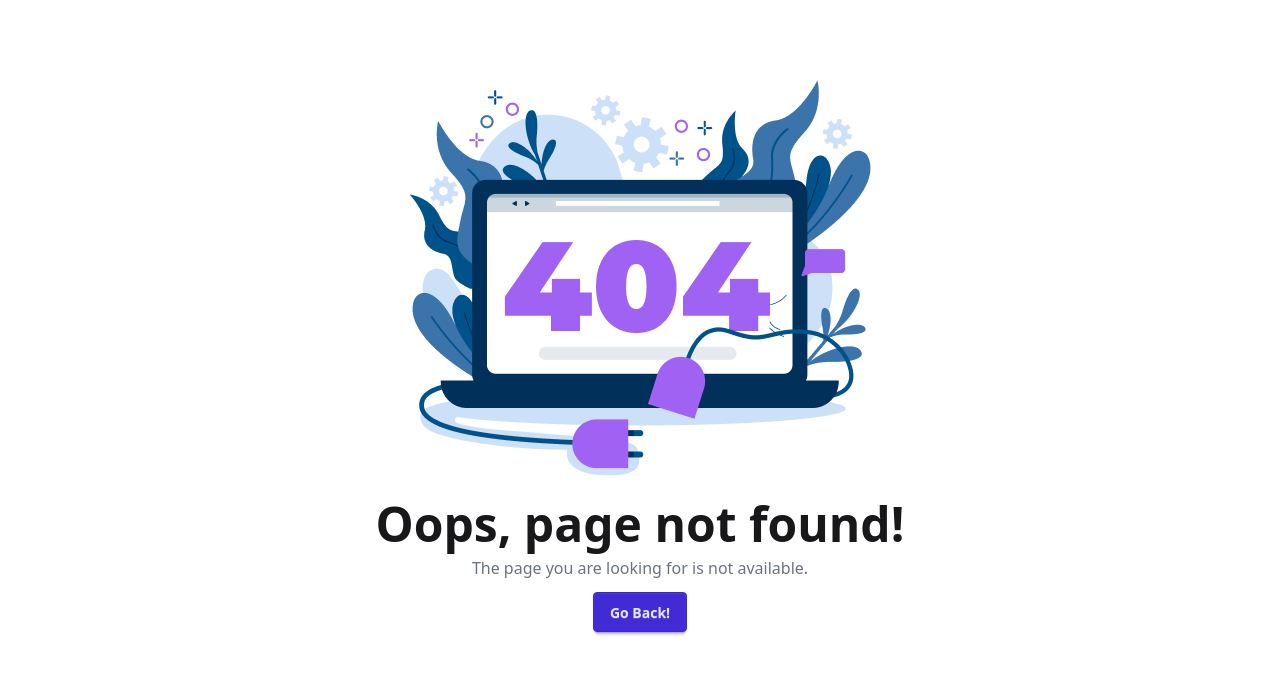
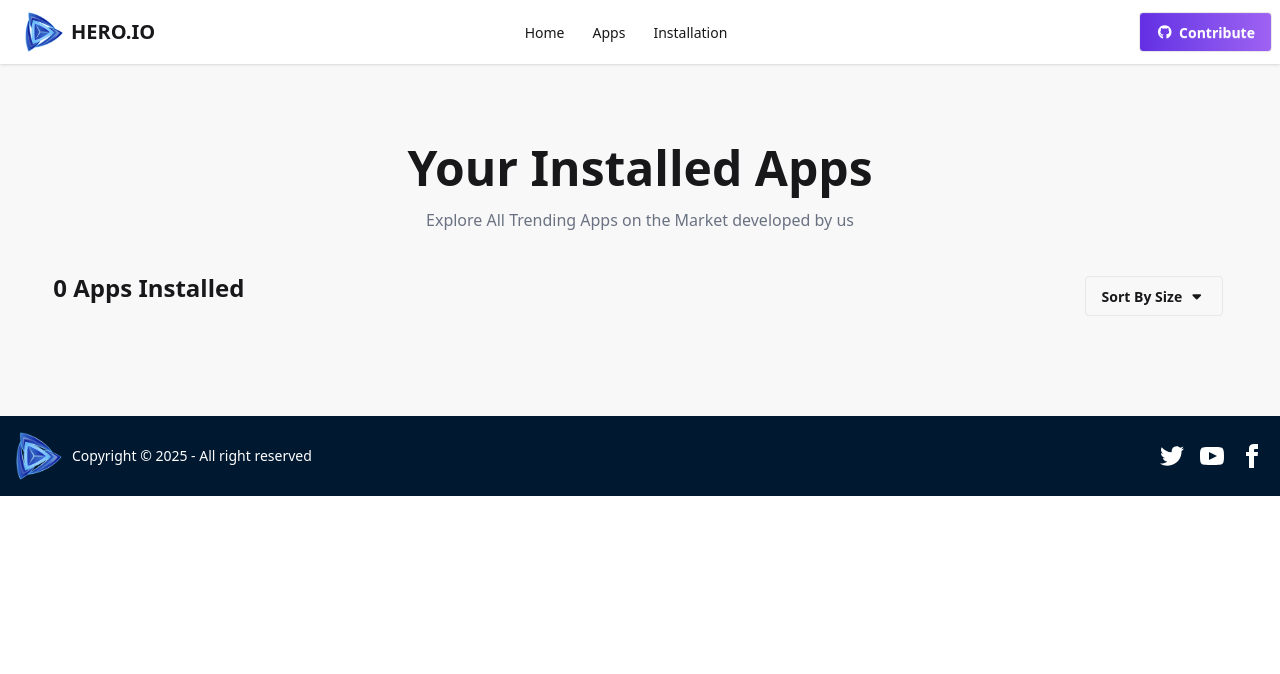
Before and after one commit to SadmanWebDev/Hero-IO, a React (Vite) app: page /installation in a window 1280 px wide. Before the commit this address had no page. Shown: the top 674 px of the page. Built offline with nearby package versions, Linux system fonts and the light colour scheme.

Commit message:
Installation page created

```diff
--- a/src/Pages/AppDetails/AppDetails.jsx
+++ b/src/Pages/AppDetails/AppDetails.jsx
@@ -4,6 +4,7 @@ import dIcon from "../../assets/icon-downloads.png";
 import raIcon from "../../assets/icon-ratings.png";
 import reIcon from "../../assets/icon-review.png";
 import RatingChart from "../RatingChart/RatingChart";
+import { addInInstallation } from "../utility/handleInstall";
 
 const AppDetails = () => {
   const apps = useLoaderData();
@@ -20,11 +21,14 @@ const AppDetails = () => {
     size,
     title,
   } = app;
-  console.log(ratings);
+
+  const handleInstall = (id) => {
+    addInInstallation(id);
+  };
 
   return (
     <div className="max-w-11/12 m-auto py-20">
-      <div className="flex">
+      <div className="flex-row text-center md:text-left md:flex">
         <img className="w-[330px] mr-10 mb-10" src={image} alt="" />
         <div>
           <h1 className="text-3xl font-bold mb-3">{title}</h1>
@@ -32,24 +36,27 @@ const AppDetails = () => {
             Developed by <span className="text-[#9F62F2]">{companyName}</span>
           </p>
           <div className="border border-gray-300 mb-7"></div>
-          <div className="flex mb-8">
-            <div className="mr-6 flex flex-col items-center">
+          <div className="md:flex flex-row mb-8">
+            <div className="mb-6 md:mr-12 flex flex-col items-center">
               <img className="w-[30px]" src={dIcon} alt="" />
               <p>Downloads</p>
               <span className="font-bold text-4xl">{downloads}</span>
             </div>
-            <div className="mr-6 flex flex-col items-center">
+            <div className="mb-6 md:mr-12 flex flex-col items-center">
               <img className="w-[30px]" src={raIcon} alt="" />
               <p>Average Ratings</p>
               <span className="font-bold text-4xl">{ratingAvg}</span>
             </div>
-            <div className="mr-6 flex flex-col items-center">
+            <div className="mb-6 md:mr-12 flex flex-col items-center">
               <img className="w-[30px]" src={reIcon} alt="" />
               <p>Total Reviews</p>
               <span className="font-bold text-4xl">{reviews}</span>
             </div>
           </div>
-          <button className="btn text-white bg-gradient-to-r from-[#632EE3] to-[#9F62F2]">
+          <button
+            onClick={() => handleInstall(id)}
+            className="btn mb-5 text-white bg-gradient-to-r from-[#632EE3] to-[#9F62F2]"
+          >
             Install Now ({size}MB)
           </button>
         </div>
--- a/src/Pages/Installation/Installation.jsx
+++ b/src/Pages/Installation/Installation.jsx
@@ -1,7 +1,60 @@
-import React from "react";
+import React, { useEffect, useState } from "react";
+import { FontAwesomeIcon } from "@fortawesome/react-fontawesome";
+import { faCaretDown } from "@fortawesome/free-solid-svg-icons";
+import { useLoaderData } from "react-router";
+import InstalledApp from "../InstalledApp/InstalledApp";
+import { getInstallApp } from "../utility/handleInstall";
 
 const Installation = () => {
-  return <div></div>;
+  const [install, setInstall] = useState([]);
+
+  const apps = useLoaderData();
+  useEffect(() => {
+    const installAppData = getInstallApp();
+    const convertedInstalledApp = installAppData.map((id) => parseInt(id));
+    const installedApp = apps.filter((app) =>
+      convertedInstalledApp.includes(app.id)
+    );
+    setInstall(installedApp);
+  }, []);
+
+  return (
+    <div className=" bg-base-200 py-20">
+      <div className="max-w-11/12 m-auto text-center">
+        <h1 className="text-5xl font-semibold mb-4">Your Installed Apps</h1>
+        <p className="text-gray-500 mb-10">
+          Explore All Trending Apps on the Market developed by us
+        </p>
+        <div className="flex justify-between mb-4">
+          <h3 className="text-2xl font-semibold">
+            {install.length} Apps Installed
+          </h3>
+          <div className="dropdown">
+            <div tabIndex={0} role="button" className="btn m-1">
+              Sort By Size
+              <FontAwesomeIcon icon={faCaretDown} />
+            </div>
+            <ul
+              tabIndex="-1"
+              className="dropdown-content menu bg-base-100 rounded-box z-1 w-52 p-2 shadow-sm"
+            >
+              <li>
+                <a>Low to High</a>
+              </li>
+              <li>
+                <a>High to Low</a>
+              </li>
+            </ul>
+          </div>
+        </div>
+        <div>
+          {install.map((app) => (
+            <InstalledApp key={app.id} app={app}></InstalledApp>
+          ))}
+        </div>
+      </div>
+    </div>
+  );
 };
 
 export default Installation;
--- /dev/null
+++ b/src/Pages/InstalledApp/InstalledApp.jsx
@@ -0,0 +1,33 @@
+import React from "react";
+import { FontAwesomeIcon } from "@fortawesome/react-fontawesome";
+import { faDownload, faStar } from "@fortawesome/free-solid-svg-icons";
+
+const InstalledApp = ({ app }) => {
+  const { image, title, size, ratingAvg, downloads } = app;
+  console.log(app);
+  return (
+    <div className="flex justify-between items-center p-4 rounded-md bg-white mb-5">
+      <div className="flex">
+        <img className="w-20 mr-4 rounded-lg" src={image} alt="" />
+        <div>
+          <h1 className="text-xl font-semibold mb-3">{title}</h1>
+          <div className="flex">
+            <span className="mr-4 text-[#00d390]">
+              <FontAwesomeIcon icon={faDownload} />
+              {downloads}
+            </span>
+            <span className="mr-4 text-[#FF8811]">
+              {" "}
+              <FontAwesomeIcon icon={faStar} />
+              {ratingAvg}
+            </span>
+            <span className="mr-4 text-gray-500">{size} MB</span>
+          </div>
+        </div>
+      </div>
+      <button className="btn btn-primary">Uninstall</button>
+    </div>
+  );
+};
+
+export default InstalledApp;
--- /dev/null
+++ b/src/Pages/utility/handleInstall.js
@@ -0,0 +1,23 @@
+const getInstallApp = () => {
+  const existingData = localStorage.getItem("install");
+  if (existingData) {
+    const installAppData = JSON.parse(existingData);
+    return installAppData;
+  } else {
+    return [];
+  }
+};
+
+const addInInstallation = (id) => {
+  const installAppData = getInstallApp();
+
+  if (installAppData.includes(id)) {
+    alert("khaesere dhora khaise!");
+  } else {
+    installAppData.push(id);
+    const data = JSON.stringify(installAppData);
+    localStorage.setItem("install", data);
+  }
+};
+
+export { addInInstallation, getInstallApp };
--- a/src/Routes/Routes.jsx
+++ b/src/Routes/Routes.jsx
@@ -8,6 +8,7 @@ import Home from "../Pages/Home/Home";
 import ErrorPage from "../Pages/ErrorPage/ErrorPage";
 import Apps from "../Pages/Apps/Apps";
 import AppDetails from "../Pages/AppDetails/AppDetails";
+import Installation from "../Pages/Installation/Installation";
 
 export const router = createBrowserRouter([
   {
@@ -31,6 +32,11 @@ export const router = createBrowserRouter([
         loader: () => fetch("../Apps.json"),
         Component: AppDetails,
       },
+      {
+        path: "/installation",
+        loader: () => fetch("../Apps.json"),
+        Component: Installation,
+      },
     ],
   },
 ]);
--- a/src/components/Header/Navbar.jsx
+++ b/src/components/Header/Navbar.jsx
@@ -12,7 +12,7 @@ const Navbar = () => {
       <Link to="/apps">
         <li className="mr-7">Apps</li>
       </Link>
-      <Link>
+      <Link to="/installation">
         <li className="mr-7">Installation</li>
       </Link>
     </>
@@ -45,10 +45,12 @@ const Navbar = () => {
             {link}
           </ul>
         </div>
-        <a className="btn btn-ghost text-xl">
-          <img className="w-[40px]" src="/logo.png" alt="" />
-          HERO.IO
-        </a>
+        <Link to="/">
+          <button className="btn btn-ghost text-xl">
+            <img className="w-[40px]" src="/logo.png" alt="" />
+            HERO.IO
+          </button>
+        </Link>
       </div>
       <div className="navbar-center hidden lg:flex">
         <ul className="menu menu-horizontal px-1">{link}</ul>
```
